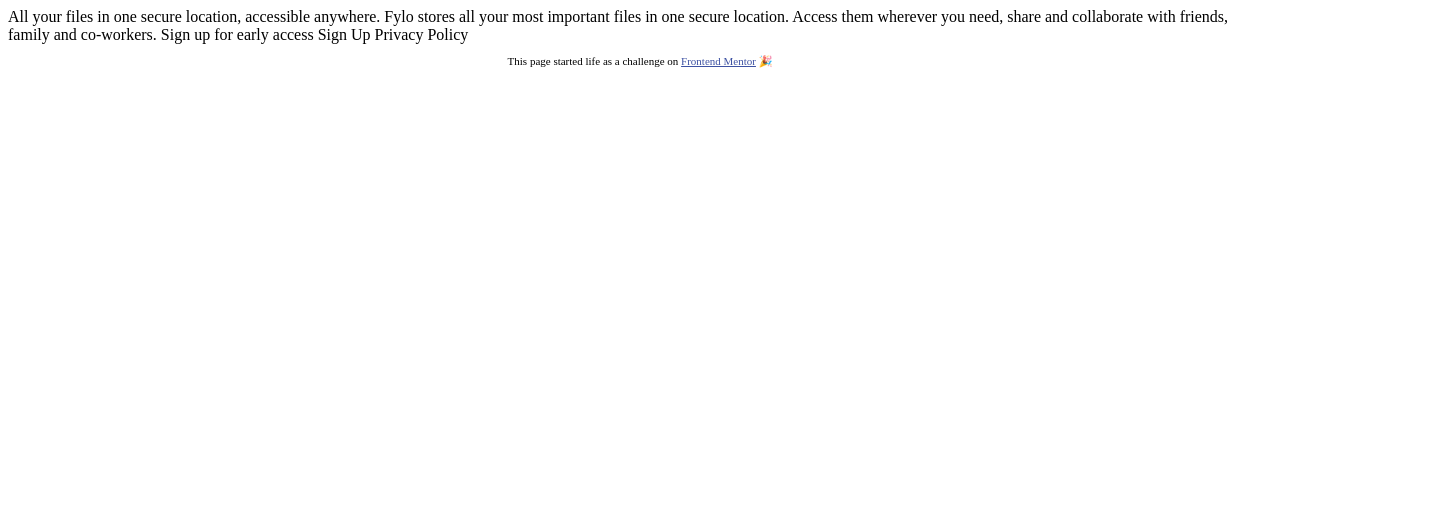
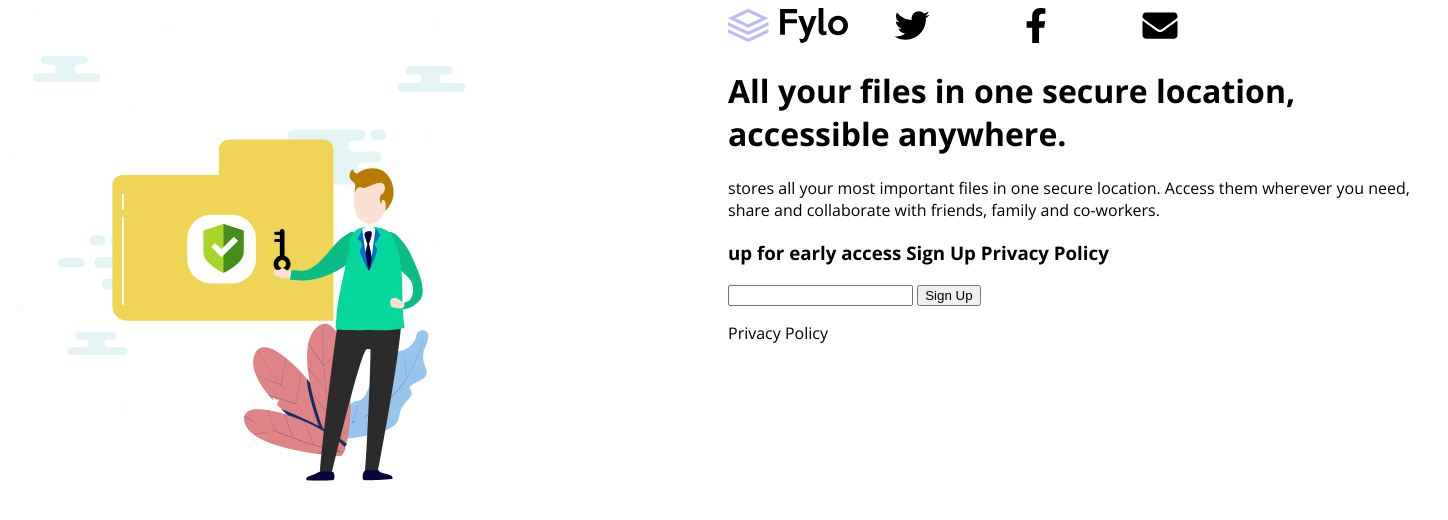
Before and after one commit to MustafaAlfaisal/fylo-landing-page, a plain HTML site: page index.html in a window 1280 px wide. Shown: the whole page, 1448 px wide, since content can reach past the window. Drawn offline with nearby package versions, Linux system fonts and the light colour scheme.

Commit message:
edit style.css

```diff
--- a/index.html
+++ b/index.html
@@ -1,36 +1,72 @@
 <!DOCTYPE html>
 <html lang="en">
   <head>
-  <meta charset="UTF-8">
-  <meta name="viewport" content="width=device-width, initial-scale=1.0"> <!-- displays site properly based on user's device -->
+    <meta charset="UTF-8" />
+    <meta name="viewport" content="width=device-width, initial-scale=1.0" />
+    <!-- displays site properly based on user's device -->
 
-  <link rel="icon" type="image/png" sizes="32x32" href="./images/favicon-32x32.png">
+    <link
+      rel="icon"
+      type="image/png"
+      sizes="32x32"
+      href="./images/favicon-32x32.png"
+    />
 
     <title>Frontend Mentor | Beta sign up split layout Challenge</title>
+    <link rel="stylesheet" href="style.css" />
+    <link
+      href="https://fonts.googleapis.com/css?family=Open+Sans:400,700&display=swap"
+      rel="stylesheet"
+    />
+  </head>
 
-  <!-- Feel free to remove these styles or customise in your own stylesheet 👍 -->
-  <style>
-    .attribution { font-size: 11px; text-align: center; }
-    .attribution a { color: hsl(228, 45%, 44%); }
-  </style>
-</head>
   <body>
-  All your files in one secure location, accessible anywhere.
+    <main class="container">
+      <side id="img-container">
+        <img
+          id="illustration-main"
+          src="images\illustration-main.svg"
+          alt="illustration"
+        />
+      </side>
+      <side id="info">
+        <div id="nav-bar">
+          <img src="images\logo.svg" alt="fylo logo" />
+          <img
+            width="120"
+            height="35"
+            src="images\twitter-brands.svg"
+            alt="twitter logo"
+          />
+          <img
+            width="120"
+            height="35"
+            src="images\facebook-f-brands.svg"
+            alt="facebook logo"
+          />
+          <img
+            width="120"
+            height="35"
+            src="images\envelope-solid.svg"
+            alt="mail logo"
+          />
+        </div>
 
-  Fylo stores all your most important files in one secure location.
-  Access them wherever you need, share and collaborate with friends,
-  family and co-workers.
-
-  Sign up for early access
-
-  Sign Up
-
-  Privacy Policy
+        <h1>All your files in one secure location, accessible anywhere.</h1>
+        <p>
+          stores all your most important files in one secure location. Access
+          them wherever you need, share and collaborate with friends, family and
+          co-workers.
+        </p>
+        <h3>up for early access Sign Up Privacy Policy</h3>
+        <input />
+        <button>Sign Up</button>
+        <p>Privacy Policy</p>
+      </side>
+    </main>
 
     <footer>
-    <p class="attribution">
-      This page started life as a challenge on <a href="https://www.frontendmentor.io?ref=challenge" target="_blank">Frontend Mentor</a> 🎉
-    </p>
+      <p class="attribution"></p>
     </footer>
   </body>
 </html>
--- /dev/null
+++ b/style.css
@@ -0,0 +1,16 @@
+.container {
+    height: 900px;
+    width: 1440px;
+    font-family: 'Open Sans', sans-serif;
+    display: grid;
+    grid-template-columns: 50% 50%;
+}
+
+
+.img-container {
+    background-color: hsl(243, 87%, 12%);
+}
+
+h1 {
+    font-weight: 700;
+}
```
Also changed, not shown: images/envelope-solid.svg (added), images/facebook-f-brands.svg (added), images/twitter-brands.svg (added). Lines whose indentation alone changed are shown as unchanged.
